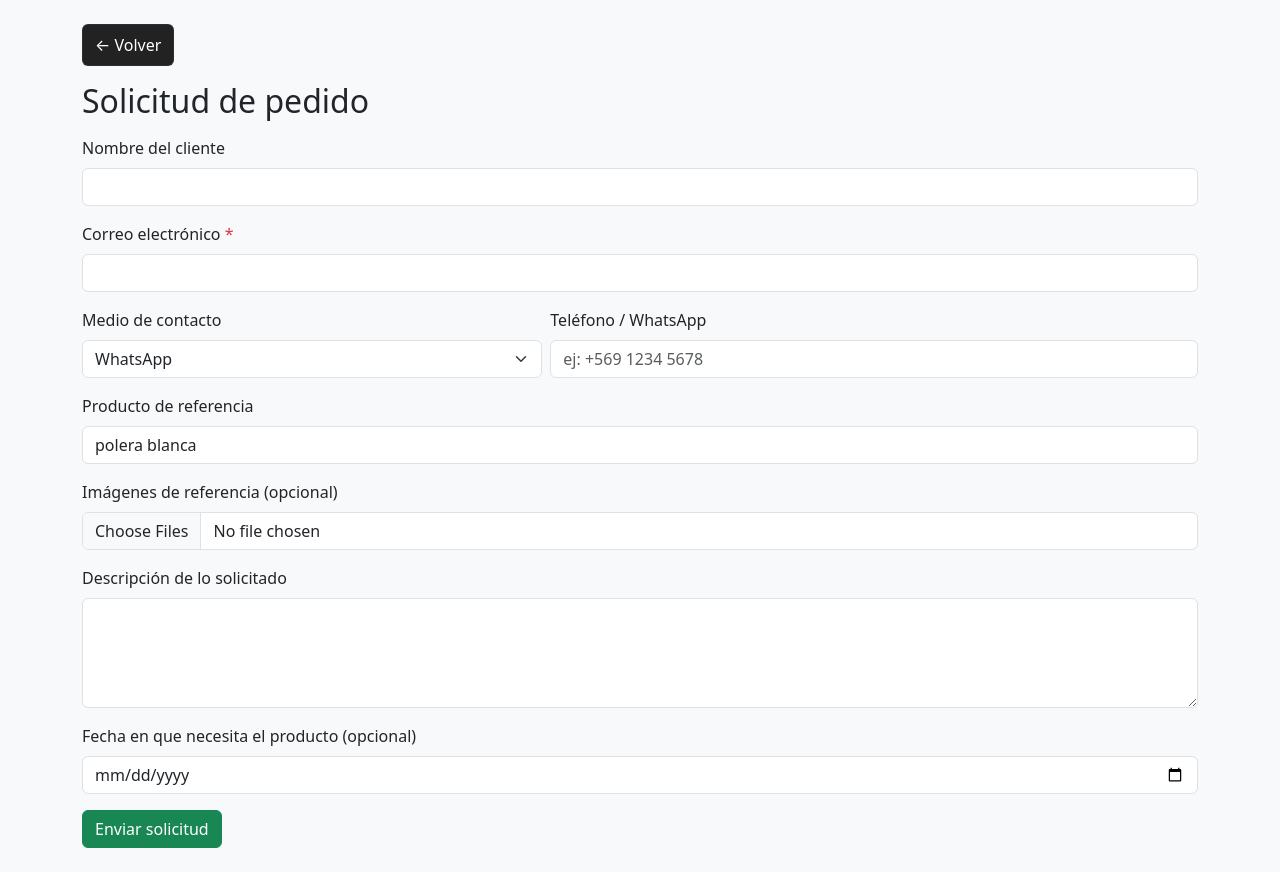
After one commit to Luis-crts/django-store, a Django app: page /producto/1/solicitar/ in a window 1280 px wide. The commit adds this page. Run offline with Django 5.2, Linux system fonts and the light colour scheme; data comes from the database, SQL or seed files in the repository.

Commit message:
se puede hacer pedidos con algunos detalles en la vista de la pagina

```diff
--- a/myApp/views.py
+++ b/myApp/views.py
@@ -1,29 +1,29 @@
-from django.shortcuts import render, get_object_or_404
+from django.shortcuts import render, get_object_or_404, redirect
 from django.core.paginator import Paginator
-from .models import Producto, Categoria
+from django.urls import reverse
+from .models import Producto, Categoria, Orden, OrdenImagen, OrdenItem
 from django.db.models import Q
-
+import secrets
 
 def home(request):
-    productos = Producto.objects.filter(activo=True).order_by('-id')  # Ordena por ID descendente
-    categorias = Categoria.objects.all()
+    q = request.GET.get('q', '')  # evitar None
+    # Mostrar solo productos cuya categoría sea de tipo 'producto'
+    productos = Producto.objects.filter(activo=True, categoria__tipo='producto').order_by('-id')
+    # Mostrar solo categorías de tipo 'producto' que tengan productos activos
+    categorias = Categoria.objects.filter(tipo='producto', productos__activo=True).distinct()
 
-    # Filtro por categoría
     categoria_id = request.GET.get('categoria')
     categoria_seleccionada = None
     if categoria_id:
+        categoria_seleccionada = get_object_or_404(Categoria, pk=categoria_id, tipo='producto')
         productos = productos.filter(categoria_id=categoria_id)
-        categoria_seleccionada = get_object_or_404(Categoria, pk=categoria_id)
 
-    # Buscador
-    q = request.GET.get('q')
     if q:
         productos = productos.filter(
             Q(nombre__icontains=q) |
             Q(descripcion__icontains=q)
         )
 
-    # se ven 9 productos por página
     paginator = Paginator(productos, 9)
     page_number = request.GET.get('page')
     productos = paginator.get_page(page_number)
@@ -45,9 +45,92 @@ def detalle_producto(request, pk):
     }
     return render(request, 'detalle_producto.html', ctx)
 
-def solicitar_producto(request, pk):
-    producto = get_object_or_404(Producto, pk=pk)
-    return render(request, 'solicitar_producto.html', {'producto': producto})
+def solicitar_producto(request, pk=None):
+    producto = None
+    if pk:
+        producto = get_object_or_404(Producto, pk=pk, activo=True)
+
+    error = None
+    # Preservar valores en caso de re-render
+    initial = {
+        'nombre': '',
+        'email': '',
+        'contact_method': 'WhatsApp',
+        'contact_value': '',
+        'descripcion': '',
+        'fecha_necesaria': '',
+    }
+
+    if request.method == 'POST':
+        nombre = request.POST.get('nombre', '').strip()
+        email = request.POST.get('email', '').strip()
+        contact_method = request.POST.get('contact_method', '').strip()
+        contact_value = request.POST.get('contact_value', '').strip()
+        descripcion = request.POST.get('descripcion', '').strip()
+        fecha_necesaria = request.POST.get('fecha_necesaria') or None
+
+        # conservar para re-render si hay error
+        initial.update({
+            'nombre': nombre,
+            'email': email,
+            'contact_method': contact_method,
+            'contact_value': contact_value,
+            'descripcion': descripcion,
+            'fecha_necesaria': fecha_necesaria or '',
+        })
+
+        # validar email obligatorio
+        if not email:
+            error = "El correo electrónico es obligatorio."
+        else:
+            # construir campo contacto compacto para el modelo
+            contacto_parts = [f"email: {email}"]
+            if contact_value:
+                contacto_parts.append(f"{contact_method}: {contact_value}")
+            else:
+                contacto_parts.append(f"{contact_method}: -")
+            contacto_text = " | ".join(contacto_parts)
+
+            # generar token seguro
+            token = secrets.token_urlsafe(12)
+            orden = Orden.objects.create(
+                token=token,
+                cliente_nombre=nombre or 'Cliente',
+                contacto=contacto_text,
+                producto_referencia=producto,
+                descripcion=descripcion,
+                fecha_necesaria=fecha_necesaria or None,
+                plataforma='pagina web',
+                estado='solicitado',
+                estado_pago='pendiente',
+            )
+
+            # guardar imágenes si las hay
+            files = request.FILES.getlist('imagenes')
+            for f in files:
+                OrdenImagen.objects.create(orden=orden, imagen=f)
+
+            if producto:
+                OrdenItem.objects.create(
+                    orden=orden,
+                    producto=producto,
+                    cantidad=1,
+                    precio_unitario=getattr(producto, 'precio', None)
+                )
+
+            return redirect('seguimiento_pedido', token=orden.token)
+
+    context = {
+        'producto': producto,
+        'error': error,
+        'initial': initial,
+    }
+    return render(request, 'solicitar_producto.html', context)
+
 
 def seguimiento_pedido(request, token):
-    return render(request, 'seguimiento_pedido.html', {'token': token})
+    orden = get_object_or_404(Orden, token=token)
+    context = {
+        'orden': orden,
+    }
+    return render(request, 'seguimiento_pedido.html', context)
--- a/static/css/styles.css
+++ b/static/css/styles.css
@@ -1,6 +1,85 @@
-/* ===== ESTILOS GENERALES ===== */
 body {
     background: #f8f9fa;
+}
+
+/* Header principal */
+.header {
+    background: #222;
+    padding: 24px 0;
+    color: white;
+    margin-bottom: 30px;
+}
+.header .container {
+    max-width: 1200px;
+    margin: 0 auto;
+    display: flex;
+    align-items: center;
+}
+.header-back {
+    color: #fff;
+    text-decoration: none;
+    font-size: 28px;
+    font-weight: 600;
+    display: inline-block;
+}
+
+/* pequeño botón volver (si se usa dentro del contenido) */
+.back-link {
+    display: inline-block;
+    background: #222;
+    color: #fff;
+    padding: 8px 12px;
+    border-radius: 6px;
+    text-decoration: none;
+    margin-bottom: 16px;
+    border: 1px solid rgba(255,255,255,0.06);
+}
+.back-link:hover,
+.back-link:focus {
+    background: #111;
+    color: #fff;
+    text-decoration: none;
+}
+
+/* ===== DETALLE PRODUCTO ===== */
+.detalle-main {
+    padding: 30px 0;
+}
+
+.detalle-img-wrap {
+    background: #efefef; /* franjas laterales visibles */
+    padding: 40px 30px;
+    display: flex;
+    align-items: center;
+    justify-content: center;
+}
+
+.detalle-imagen-principal {
+    width: 100%;
+    max-width: 620px;
+    height: 420px;
+    object-fit: contain;
+    background: #fff;
+    display: block;
+}
+
+/* detalles a la derecha */
+.detalle-precio {
+    font-size: 28px;
+    font-weight: bold;
+    color: #27ae60;
+    margin-top: 10px;
+}
+.detalle-stock .badge {
+    margin-top: 10px;
+}
+
+/* Mantener compatibilidad con carousel interno */
+.detalle-galeria img {
+    width: 100%;
+    height: 100px;
+    object-fit: cover;
+    cursor: pointer;
 }
 
 .header {
@@ -26,11 +105,11 @@ body {
     box-shadow: 0 4px 12px rgba(0,0,0,0.15);
 }
 
-/* Imagen dentro de la card */
+/* Imagen dentro de los card */
 .producto-imagen {
     width: 100%;
     height: 200px;
-    object-fit: cover;      /* puedes cambiar a contain si quieres verla completa */
+    object-fit: cover;
     background: #e0e0e0;
 }
 
@@ -103,32 +182,3 @@ body {
 .limpiar-filtros {
     margin-top: 10px;
 }
-
-/* ===== DETALLE PRODUCTO ===== */
-.detalle-main {
-    padding: 30px 0;
-}
-
-.detalle-imagen-principal {
-    width: 100%;
-    max-height: 400px;
-    object-fit: contain;
-    background: #f1f1f1;
-}
-
-.detalle-galeria img {
-    width: 100%;
-    height: 120px;
-    object-fit: cover;
-    cursor: pointer;
-}
-
-.detalle-precio {
-    font-size: 24px;
-    font-weight: bold;
-    color: #27ae60;
-}
-
-.detalle-stock {
-    margin-bottom: 15px;
-}
--- a/templates/home.html
+++ b/templates/home.html
@@ -142,6 +142,7 @@
                                 {% endif %}
                             {% endif %}
                         </li>
+
                         {% for categoria in categorias %}
                             <li>
                                 {% if categoria_seleccionada and categoria_seleccionada.id == categoria.id %}
--- /dev/null
+++ b/templates/solicitar_producto.html
@@ -0,0 +1,107 @@
+{% load static %}
+<!DOCTYPE html>
+<html lang="es">
+<head>
+    <meta charset="UTF-8">
+    <title>Solicitar producto</title>
+    <link href="https://cdn.jsdelivr.net/npm/bootstrap@5.3.0/dist/css/bootstrap.min.css" rel="stylesheet">
+    <link rel="stylesheet" href="{% static 'css/styles.css' %}">
+</head>
+<body>
+<div class="container py-4">
+    <a href="{% url 'home' %}" class="back-link">&larr; Volver</a>
+
+    <h2>Solicitud de pedido</h2>
+
+    {% if error %}
+        <div class="alert alert-danger">{{ error }}</div>
+    {% endif %}
+
+    <form method="POST" enctype="multipart/form-data" class="mt-3">
+        {% csrf_token %}
+        <div class="mb-3">
+            <label class="form-label">Nombre del cliente</label>
+            <input type="text" name="nombre" class="form-control" value="{{ initial.nombre }}">
+        </div>
+
+        <div class="mb-3">
+            <label class="form-label">Correo electrónico <span class="text-danger">*</span></label>
+            <input type="email" name="email" class="form-control" required value="{{ initial.email }}">
+        </div>
+
+        <div class="row g-2">
+            <div class="col-md-5 mb-3">
+                <label class="form-label">Medio de contacto</label>
+                <select name="contact_method" id="contact_method" class="form-select">
+                    <option{% if initial.contact_method == "Facebook" %} selected{% endif %}>Facebook</option>
+                    <option{% if initial.contact_method == "Instagram" %} selected{% endif %}>Instagram</option>
+                    <option{% if initial.contact_method == "WhatsApp" %} selected{% endif %}>WhatsApp</option>
+                    <option{% if initial.contact_method == "Presencial" %} selected{% endif %}>Presencial</option>
+                    <option{% if initial.contact_method == "Sitio Web" %} selected{% endif %}>Sitio Web</option>
+                    <option{% if initial.contact_method == "Otros" %} selected{% endif %}>Otros</option>
+                </select>
+            </div>
+
+            <div class="col-md-7 mb-3">
+                <label class="form-label" id="contact_value_label">Teléfono / cuenta</label>
+                <input type="text" name="contact_value" id="contact_value" class="form-control" value="{{ initial.contact_value }}" placeholder="ej: +569 1234 5678 o usuario">
+            </div>
+        </div>
+
+        {% if producto %}
+            <div class="mb-3">
+                <label class="form-label">Producto de referencia</label>
+                <input type="text" class="form-control" value="{{ producto.nombre }}" readonly>
+            </div>
+        {% endif %}
+
+        <div class="mb-3">
+            <label class="form-label">Imágenes de referencia (opcional)</label>
+            <input type="file" name="imagenes" class="form-control" accept="image/*" multiple>
+        </div>
+
+        <div class="mb-3">
+            <label class="form-label">Descripción de lo solicitado</label>
+            <textarea name="descripcion" class="form-control" rows="4">{{ initial.descripcion }}</textarea>
+        </div>
+
+        <div class="mb-3">
+            <label class="form-label">Fecha en que necesita el producto (opcional)</label>
+            <input type="date" name="fecha_necesaria" class="form-control" value="{{ initial.fecha_necesaria }}">
+        </div>
+
+        <button class="btn btn-success" type="submit">Enviar solicitud</button>
+    </form>
+</div>
+
+<script>
+    // mejorar UX: adaptar label/placeholder según medio de contacto
+    (function(){
+        const method = document.getElementById('contact_method');
+        const val = document.getElementById('contact_value');
+        const lbl = document.getElementById('contact_value_label');
+
+        function updatePlaceholder(){
+            const m = method.value;
+            if (m === 'WhatsApp') {
+                lbl.textContent = 'Teléfono / WhatsApp';
+                val.placeholder = 'ej: +569 1234 5678';
+            } else if (m === 'Facebook' || m === 'Instagram' || m === 'Sitio Web') {
+                lbl.textContent = 'Usuario / URL';
+                val.placeholder = 'ej: usuario o https://...';
+            } else if (m === 'Presencial') {
+                lbl.textContent = 'Dirección / Local';
+                val.placeholder = 'ej: Dirección o sucursal';
+            } else {
+                lbl.textContent = 'Contacto (detalle)';
+                val.placeholder = 'ej: número, usuario o link';
+            }
+        }
+        method.addEventListener('change', updatePlaceholder);
+        updatePlaceholder();
+    })();
+</script>
+
+<script src="https://cdn.jsdelivr.net/npm/bootstrap@5.3.0/dist/js/bootstrap.bundle.min.js"></script>
+</body>
+</html>
```
Also changed, not shown: myApp/admin.py (+26 -13 lines), myApp/models.py (+30 -30 lines), templates/detalle_producto.html (+26 -51 lines), templates/seguimiento_pedido.html (added, +51 -0 lines), db.sqlite3, media/ordenes/2025/12/01/OIP_7.webp (added), myApp/migrations/0006_categoria_tipo.py (added), myApp/migrations/0007_remove_orden_fecha_remove_orden_origen_and_more.py (added), templates/pago.html (deleted).
